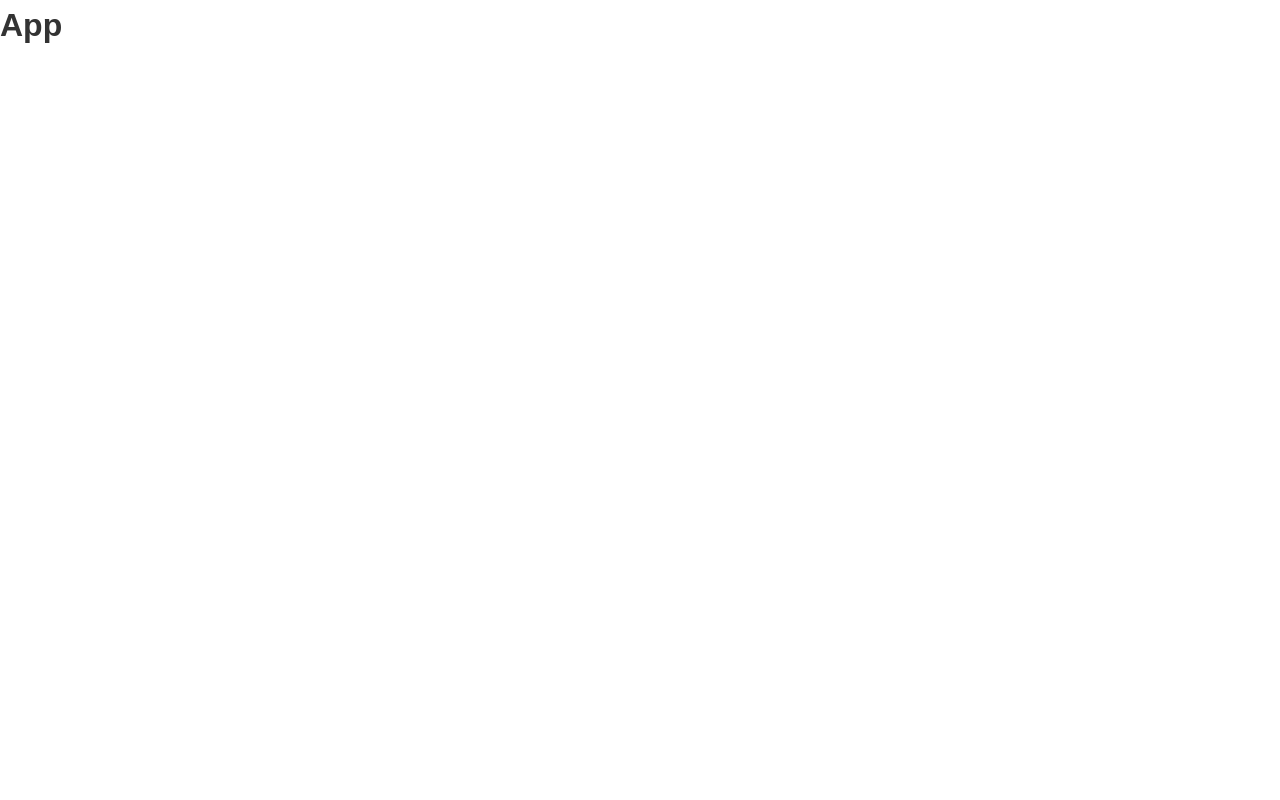
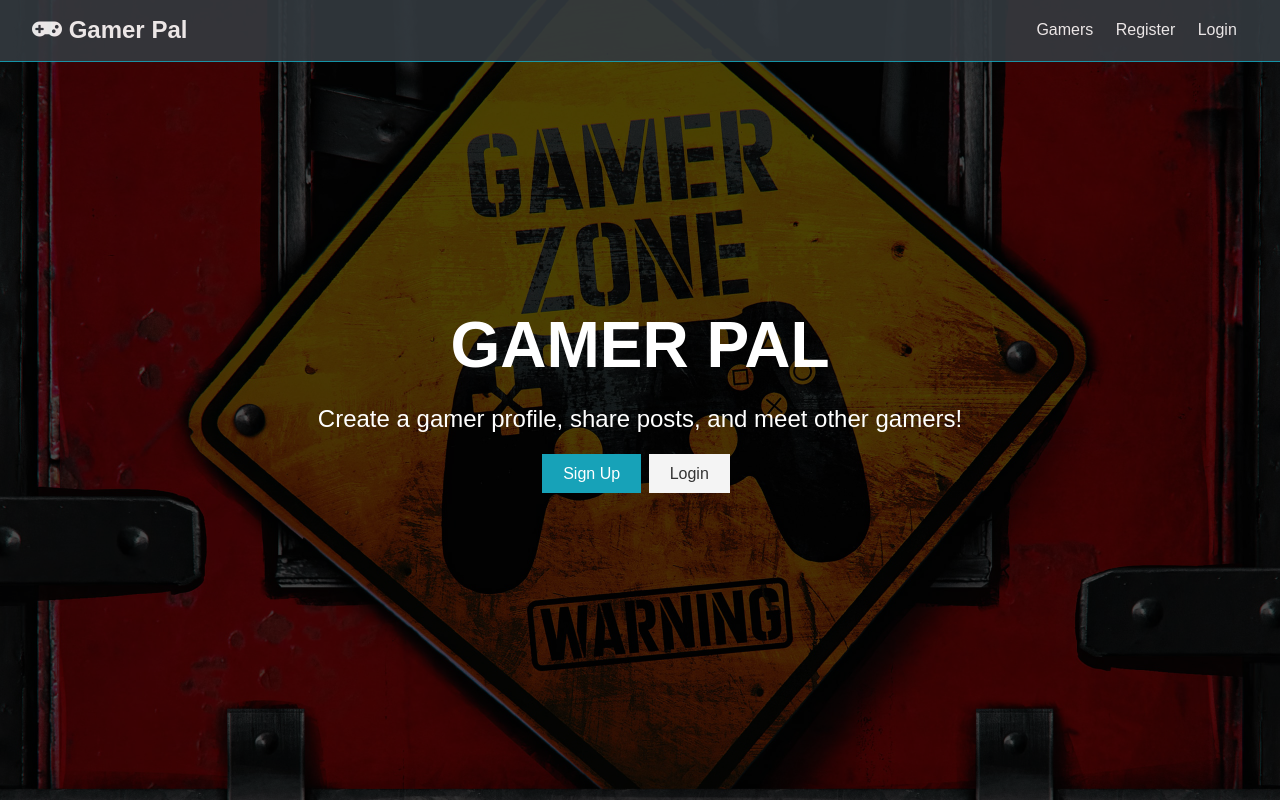
Before and after one commit to sheef-code/buckets-connect, a React (Create React App) app in the folder client/: page / in a window 1280 px wide. Built offline with nearby package versions, Linux system fonts and the light colour scheme.

Commit message:
created navbar and landing page components

```diff
--- a/client/public/index.html
+++ b/client/public/index.html
@@ -2,42 +2,20 @@
 <html lang="en">
   <head>
     <meta charset="utf-8" />
-    <link rel="icon" href="%PUBLIC_URL%/favicon.ico" />
+    <link rel="shortcut icon" href="%PUBLIC_URL%/favicon.ico" />
     <meta name="viewport" content="width=device-width, initial-scale=1" />
     <meta name="theme-color" content="#000000" />
-    <meta
-      name="description"
-      content="Web site created using create-react-app"
+    <link
+      rel="stylesheet"
+      href="https://use.fontawesome.com/releases/v5.8.1/css/all.css"
+      integrity="sha384-50oBUHEmvpQ+1lW4y57PTFmhCaXp0ML5d60M1M7uH2+nqUivzIebhndOJK28anvf"
+      crossorigin="anonymous"
     />
-    <link rel="apple-touch-icon" href="%PUBLIC_URL%/logo192.png" />
-    <!--
-      manifest.json provides metadata used when your web app is installed on a
-      user's mobile device or desktop. See https://developers.google.com/web/fundamentals/web-app-manifest/
-    -->
     <link rel="manifest" href="%PUBLIC_URL%/manifest.json" />
-    <!--
-      Notice the use of %PUBLIC_URL% in the tags above.
-      It will be replaced with the URL of the `public` folder during the build.
-      Only files inside the `public` folder can be referenced from the HTML.
-
-      Unlike "/favicon.ico" or "favicon.ico", "%PUBLIC_URL%/favicon.ico" will
-      work correctly both with client-side routing and a non-root public URL.
-      Learn how to configure a non-root public URL by running `npm run build`.
-    -->
-    <title>React App</title>
+    <title>Welcome To Gamer-Pal!</title>
   </head>
   <body>
     <noscript>You need to enable JavaScript to run this app.</noscript>
     <div id="root"></div>
-    <!--
-      This HTML file is a template.
-      If you open it directly in the browser, you will see an empty page.
-
-      You can add webfonts, meta tags, or analytics to this file.
-      The build step will place the bundled scripts into the <body> tag.
-
-      To begin the development, run `npm start` or `yarn start`.
-      To create a production bundle, use `npm run build` or `yarn build`.
-    -->
   </body>
 </html>
--- a/client/src/App.js
+++ b/client/src/App.js
@@ -1,9 +1,12 @@
 import React, { Fragment } from "react";
+import Navbar from "./components/layout/Navbar";
+import Landing from "./components/layout/Landing";
 import "./App.css";
 
 const App = () => (
   <Fragment>
-    <h1>App</h1>
+    <Navbar />
+    <Landing />
   </Fragment>
 );
 
--- /dev/null
+++ b/client/src/components/layout/Landing.js
@@ -0,0 +1,22 @@
+import React from "react";
+
+const Landing = () => {
+  return (
+    <section className="landing">
+      <div className="dark-overlay">
+        <div className="landing-inner">
+          <h1 className="x-large">GAMER PAL</h1>
+          <p className="lead">
+            Create a gamer profile, share posts, and meet other gamers!
+          </p>
+          <div className="buttons">
+            <button className="btn btn-primary">Sign Up</button>
+            <button className="btn btn-light">Login</button>
+          </div>
+        </div>
+      </div>
+    </section>
+  );
+};
+
+export default Landing;
--- /dev/null
+++ b/client/src/components/layout/Navbar.js
@@ -0,0 +1,25 @@
+import React from "react";
+
+const Navbar = () => {
+  return (
+    <nav className="navbar bg-dark">
+      <h1>
+        <i className="fas fa-gamepad" /> Gamer Pal
+      </h1>
+
+      <ul>
+        <li>
+          <a href="/profiles">Gamers</a>
+        </li>
+        <li>
+          <a href="/register">Register</a>
+        </li>
+        <li>
+          <a href="/login">Login</a>
+        </li>
+      </ul>
+    </nav>
+  );
+};
+
+export default Navbar;
```
